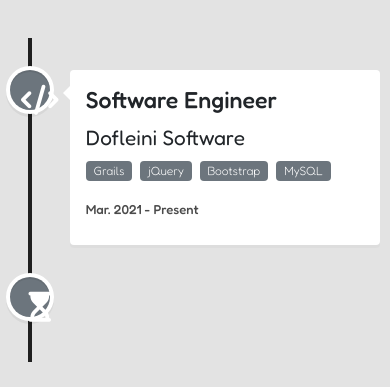
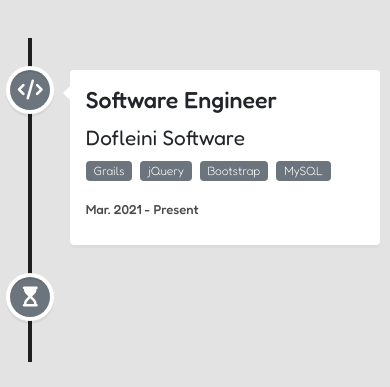
Before and after one commit to ejanerop/react-portfolio, a React (Create React App) app: page / in a window 390 px wide. Shown: the part 3773-4160 px from the top of the page. Built offline with nearby package versions, Linux system fonts and the light colour scheme.

Commit message:
Fixed experience timeline icon

```diff
--- a/src/components/experience/experiece.component.jsx
+++ b/src/components/experience/experiece.component.jsx
@@ -8,13 +8,13 @@
 export default function Experience() {
     return (
         <section id="experience-section">
-            <h1 class="display-5 lh-1 mb-5">Experience</h1>
+            <h1 className="display-5 lh-1 mb-5">Experience</h1>
             <VerticalTimeline lineColor={"#1F1F1F"}>
                 <VerticalTimelineElement
                     className="vertical-timeline-element--education"
                     date="Mar. 2021 - Present"
                     iconStyle={{background: "rgb(108,117,125)", color: "#fff"}}
-                    icon={<i className="fas fa-code experience-icon"></i>}>
+                    icon={<i className="fas fa-code timeline-icon"></i>}>
                     <h3 className="vertical-timeline-element-title mb-2">
                         Software Engineer
                     </h3>
@@ -39,7 +39,7 @@
                 <VerticalTimelineElement
                     iconStyle={{background: "rgb(108,117,125)", color: "#fff"}}
                     icon={
-                        <i className="fas fa-hourglass-start experience-icon"></i>
+                        <i className="fas fa-hourglass-start timeline-icon"></i>
                     }
                 />
             </VerticalTimeline>
--- a/src/components/experience/experience.component.scss
+++ b/src/components/experience/experience.component.scss
@@ -17,3 +17,21 @@
         color: #000;
     }
 }
+
+@media (max-width: 1169px) {
+    .timeline-icon {
+        padding: 0 !important;
+        margin: 10px 8px !important;
+        font-size: 20px !important;
+        min-width: 25px !important;
+    }
+}
+/* Style all font awesome icons */
+.timeline-icon {
+    padding: 15px 0;
+    font-size: 30px;
+    min-width: 60px;
+    text-align: center;
+    text-decoration: none;
+    border-radius: 50%;
+}
```
